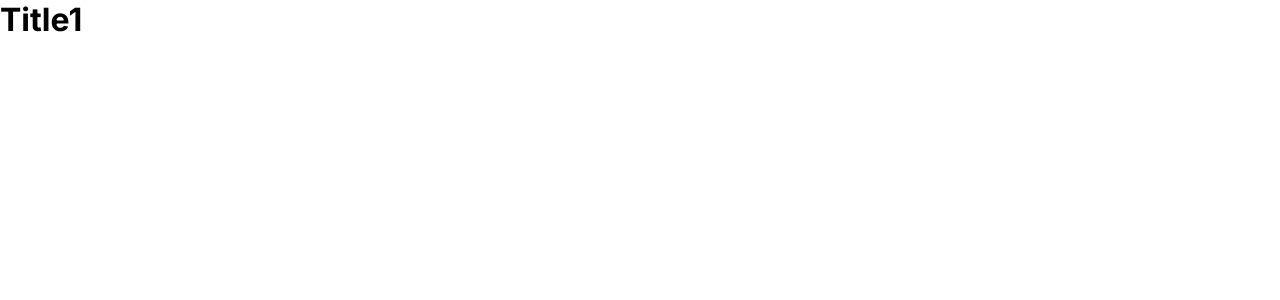
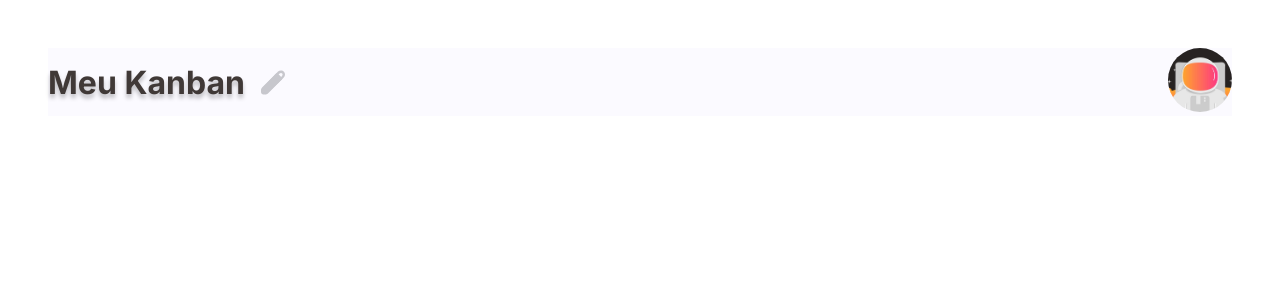
Before and after one commit to Rafaelnoll/kanban_front_end, a React app: page / in a window 1280 px wide. Shown: the top 300 px of the page. Built offline with nearby package versions, Linux system fonts and the light colour scheme.

Commit message:
Feature: Adding the header of the page kanban

```diff
--- a/src/App.tsx
+++ b/src/App.tsx
@@ -1,12 +1,13 @@
 import React from 'react';
+
 import GlobalStyles from './styles/GlobalStyles';
-import Title from './components/Title';
+import KanbanPage from './pages/KanbanPage';
 
 function App() {
   return (
     <>
       <GlobalStyles />
-      <Title>Title1</Title>
+      <KanbanPage />
     </>
   );
 }
--- a/src/components/Title/index.tsx
+++ b/src/components/Title/index.tsx
@@ -2,8 +2,9 @@ import styled, { css } from 'styled-components';
 
 export default styled.h1`
   ${({ theme }) => css`
-    color: ${theme.color.text}
+    color: ${theme.color.text};
     font-weight: bold;
     font-size: ${theme.size.large};
+    text-shadow: 0px 4px 4px rgba(0, 0, 0, 0.25);
   `}
 `;
--- /dev/null
+++ b/src/pages/KanbanPage/index.tsx
@@ -0,0 +1,23 @@
+import React from 'react';
+
+import * as S from './styles';
+import Title from '../../components/Title';
+import PenIcon from '../../assets/pen-icon.svg';
+import ProfilePhoto from '../../components/ProfilePhoto';
+
+function KanbanPage() {
+  return (
+    <S.Container>
+      <S.Header>
+        <S.TitleContainer>
+          <Title>Meu Kanban</Title>
+          <S.Image src={PenIcon as unknown as string} />
+        </S.TitleContainer>
+
+        <ProfilePhoto />
+      </S.Header>
+    </S.Container>
+  );
+}
+
+export default KanbanPage;
--- /dev/null
+++ b/src/pages/KanbanPage/styles.ts
@@ -0,0 +1,21 @@
+import styled, { css } from 'styled-components';
+
+export const Container = styled.div`
+  ${({ theme }) => css`
+    background-color: ${theme.color.background};
+    margin: ${theme.spacing.large};
+  `}
+`;
+
+export const TitleContainer = styled.div`
+  display: flex;
+  gap: 1rem;
+`;
+
+export const Header = styled.header`
+  display: flex;
+  justify-content: space-between;
+  align-items: center;
+`;
+
+export const Image = styled.img``;
```
